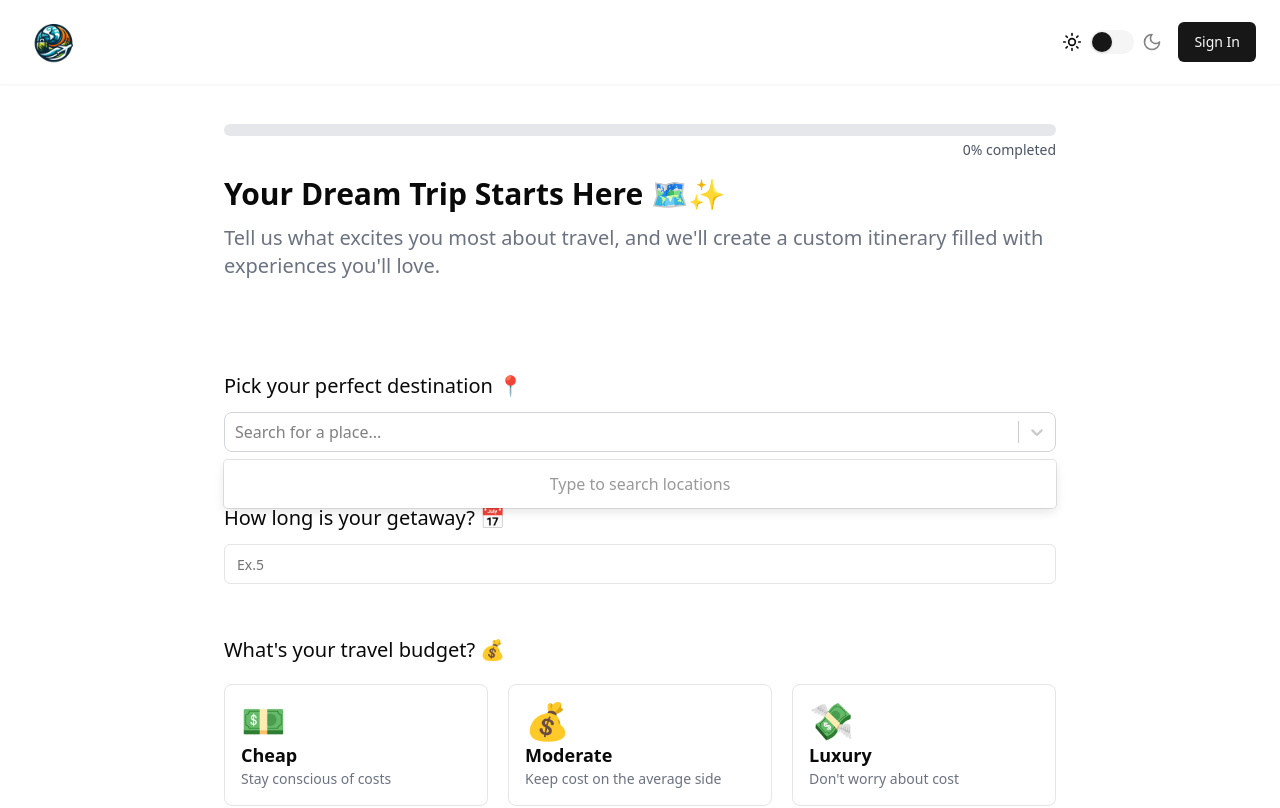
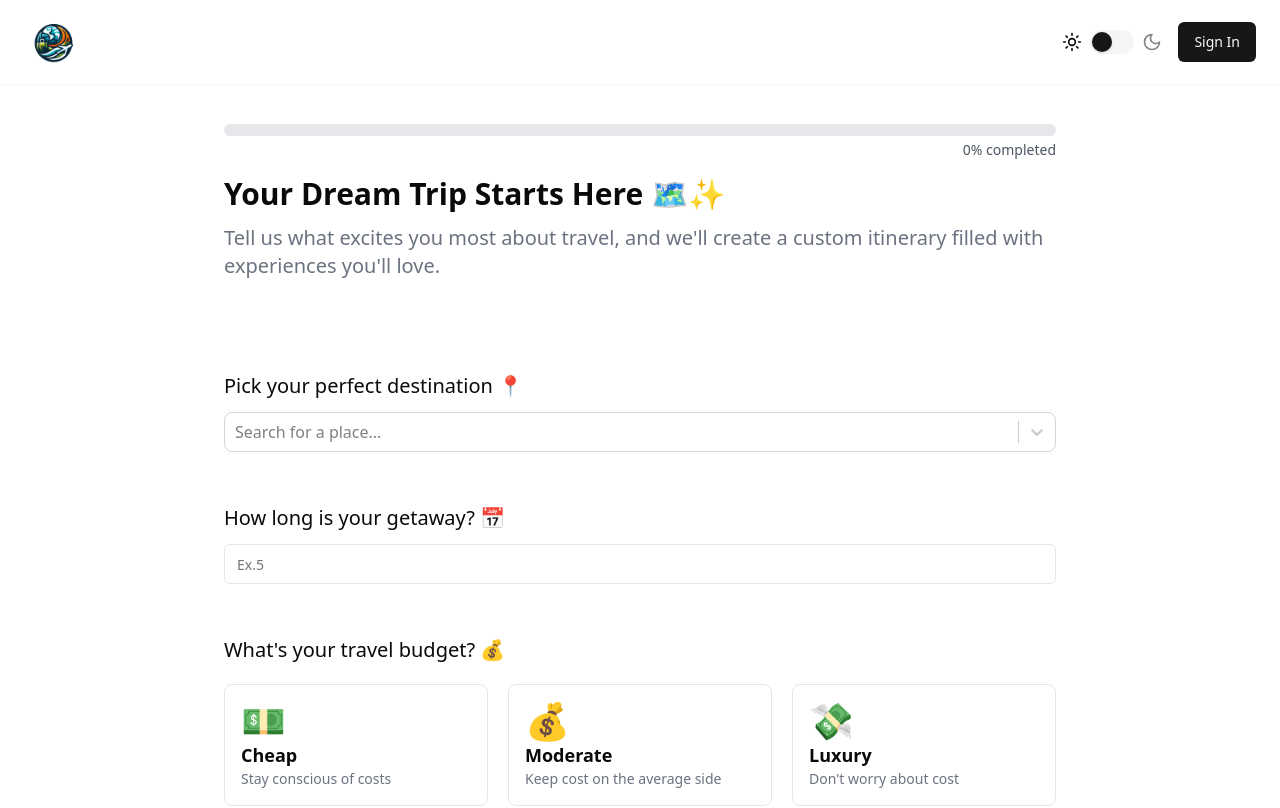
Before and after one commit to AhmadRazaSiddiqi/Ai-Trip-Planner, a React (Vite) app: page /create-trip in a window 1280 px wide. Shown: the top 808 px of the page. Built offline with nearby package versions, Linux system fonts and the light colour scheme; no server answers.

Commit message:
fixed LocationIQAutocomplete

```diff
--- a/src/view-trip/components/LocationIQAutocomplete .jsx
+++ b/src/view-trip/components/LocationIQAutocomplete .jsx
@@ -51,7 +51,6 @@ const GeoapifyAutocomplete = ({ apiKey, selectProps }) => {
 
   return (
     <Select
-      menuIsOpen={true}
       styles={customStyles}
       {...selectProps}
       // ❌ Remove inputValue from here
```
